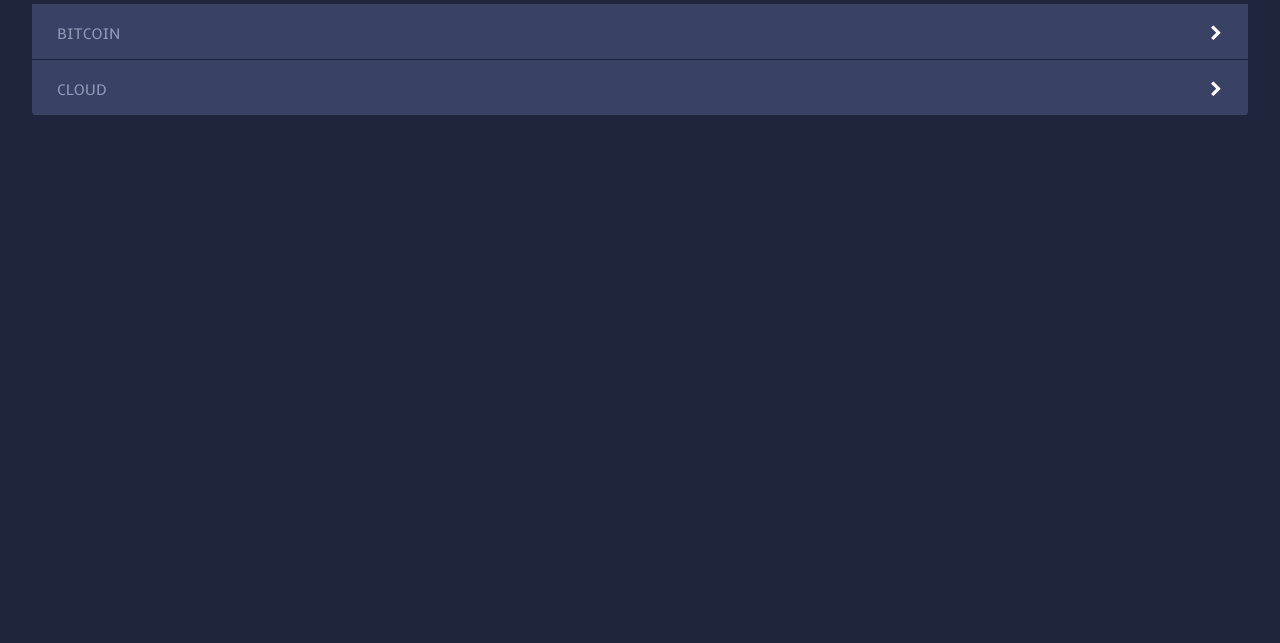
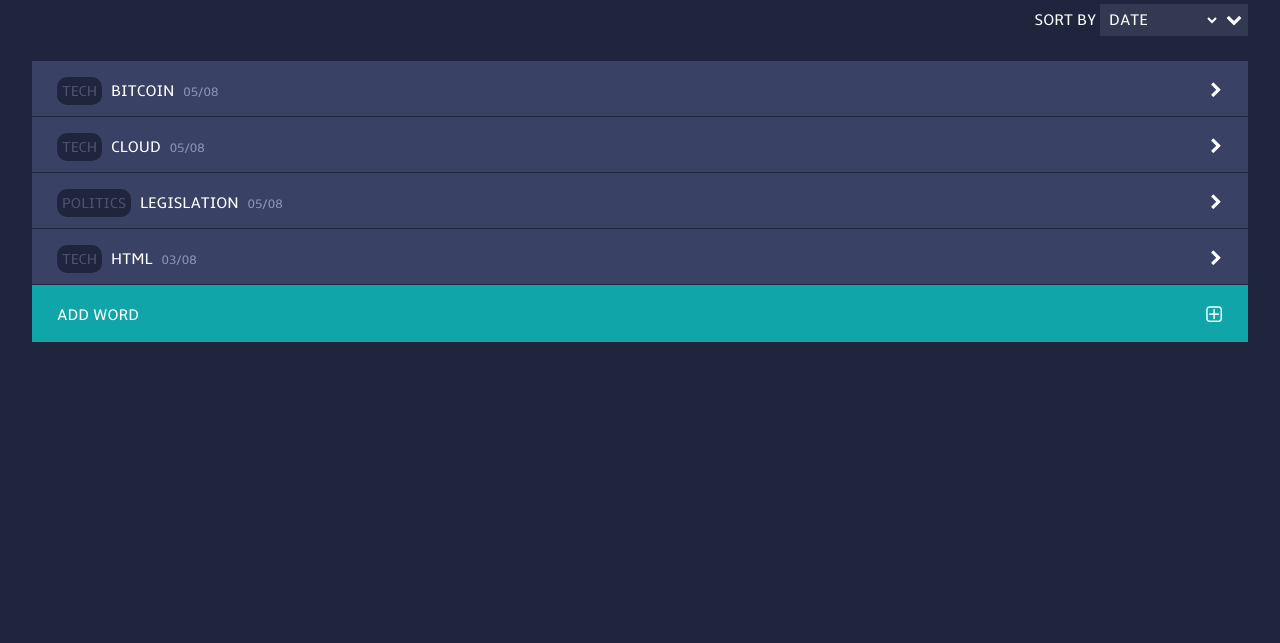
Before and after one commit to cyrsis/languageBackpacker, a plain HTML site: page word-list.html in a window 1280 px wide. Shown: the part 157-800 px from the top of the page. Drawn offline with Linux system fonts and the light colour scheme.

Commit message:
Update word-list ui

```diff
--- a/smartphone/css/style.css
+++ b/smartphone/css/style.css
@@ -674,9 +674,7 @@ fieldset#body {
 	-o-transition: all 0.5s ease-in-out;
 	transition: all 0.5s ease-in-out;
 }
-.temp_list li a:hover span,.temp_list li.active a span{
-	color:#e64c65;
-}
+
 .temp_list li a:hover,.temp_list li.active a{
 	background:#50597b;
 }
--- a/smartphone/css/word-list.css
+++ b/smartphone/css/word-list.css
@@ -10,14 +10,8 @@ textarea:focus {
 .add-word-header {
   color: #10a6a9;
   font-size: 30px;
-  text-align: left;
   font-weight: 800;
-  display: inline;
-}
-
-.add-button {
-  display: inline;
-  text-align: right;
+  text-align: center;
 }
 
 .add-word-field {
@@ -176,3 +170,61 @@ a:visited {
   float: left;
   margin-left: 20px;
 }
+
+.filter {
+  text-align: right;
+  margin-bottom: 5px;
+}
+
+.filter-heading {
+  color: white;
+  display: inline;
+  width: 50px;
+}
+
+.filter select {
+  width: 120px;
+  background-color: rgba(60,66,90,0.7);
+  padding: 5px;
+  text-transform: uppercase;
+  border-radius: 0;
+}
+
+.filter i {
+  color: white;
+}
+
+.chevron-filter {
+  background-color: rgba(60,66,90,0.7);
+  display: inline;
+  padding: 6px;
+  margin-left: -4px;
+}
+
+.word {
+  color: white;
+}
+
+.date {
+  padding-left: 5px;
+  font-size: 0.8em;
+  color: #8d96b4 !important;
+}
+
+.list-tag {
+  background-color: #1f253d;
+  font-size: 15px;
+  color: #4b536e;
+  display: inline;
+  padding: 5px;
+  border-radius: 10px;
+  margin-right: 5px;
+}
+
+.add-word-from-word-list {
+  background-color: #10a6a9;
+}
+
+.add-word-from-word-list i {
+  font-size: 20px;
+}
--- a/word-list.html
+++ b/word-list.html
@@ -70,31 +70,60 @@ License URL: http://creativecommons.org/licenses/by/3.0/
 	    <div class="wrap">
         <div class="column_middle add-word">
 
-          <div class="word-list-top">
-            <h3 class="add-word-header"><i class="fa fa-list-alt" aria-hidden="true"></i>&nbsp;&nbsp;Word List</h3><br>
+          <h3 class="add-word-header"><i class="fa fa-list-alt" aria-hidden="true"></i>&nbsp;&nbsp;Word List (4)</h3><br>
 
-            <div class="add-button">
-              +
+          <div class="filter">
+            <div class="filter-heading">
+              SORT BY
+            </div>
+
+            <select class="add-word-select">
+              <option value="date">Date</option>
+              <option value="category">Category</option>
+            </select>
+
+            <div class="chevron-filter">
+              <i class="fa fa-chevron-down" aria-hidden="true"></i>
             </div>
           </div>
 
+          <br>
+
           <div class="temp_list">
               <ul>
-                  <li><a href="./bitcoin.html">bitcoin
+                  <li><a href="./bitcoin.html">
+                    <div class="list-tag">tech</div>
+                    <span class="word">bitcoin</span>
+                    <span class="date">05/08</span>
                   <label class="digits"><i class="fa fa-chevron-right" aria-hidden="true"></i></label><div class="clear"></div></a></li>
-                  <li><a href="#">cloud
+                  <li><a href="#">
+                    <div class="list-tag">tech</div>
+                    <span class="word">cloud</span>
+                    <span class="date">05/08</span>
                   <label class="digits"><i class="fa fa-chevron-right" aria-hidden="true"></i></label><div class="clear"></div></a></li>
+                  <li><a href="#">
+                    <div class="list-tag">politics</div>
+                    <span class="word">legislation</span>
+                    <span class="date">05/08</span>
+                  <label class="digits"><i class="fa fa-chevron-right" aria-hidden="true"></i></label><div class="clear"></div></a></li>
+                  <li><a href="#">
+                    <div class="list-tag">tech</div>
+                    <span class="word">HTML</span>
+                    <span class="date">03/08</span>
+                  <label class="digits"><i class="fa fa-chevron-right" aria-hidden="true"></i></label><div class="clear"></div></a></li>
+                  <li class="add-word-from-word-list">
+                    <a href="add-word.html">
+                    <span class="add-word-heading">Add Word</span>
+                  <label class="digits"><i class="fa fa-plus-square-o" aria-hidden="true"></i></label><div class="clear"></div></a></li>
               </ul>
             </div>
-
-
  	    </div>
    </div>
    <nav id="menu">
      <ul>
-       <li><a href="#"><i><img src="smartphone/images/user.png"></i> Profile</a></li>
+       <li><a href="menu.html"><i><img src="smartphone/images/user.png"></i> Profile</a></li>
        <li><a href="#"><span><i><img src="smartphone/images/mail.png"></i> Messages</span><label class="digits active">5</label><div class="clear"></div></a></li>
-         <li><a href="#"><span> <i><img src="smartphone/images/invites.png"></i>Explore Teachers</span><label class="digits">2</label><div class="clear"></div></a></li>
+         <li><a href="explore.html"><span> <i><img src="smartphone/images/invites.png"></i>Explore Teachers</span><label class="digits">2</label><div class="clear"></div></a></li>
          <li><a href="word-list.html"><i><img src="smartphone/images/favourite.png" alt="" /></i>My Word List</a></li>
        <li><a href="#"><i><img src="smartphone/images/settings.png" alt="" /></i>Settings</a></li>
      </ul>
@@ -102,17 +131,8 @@ License URL: http://creativecommons.org/licenses/by/3.0/
 
      <script>
       $(document).ready(function() {
-        $('.tag-input').keypress(function (e) {
-          var key = e.which;
-          var term = $(this).val();
-          if (key == 13) {
-            $(this).val("");
-            $('.tags-list').append("<div class='single-tag'>" + term + "&nbsp;&nbsp;<i class='fa fa-times delete-tag' aria-hidden='true'></i></div>");
-          }
-        });
-
-        $('.tags-list').on('click', '.single-tag', function() {
-          $(this).remove();
+        $('.filter').change(function() {
+            $('.temp_list').html("<ul><li><a href='./bitcoin.html'><div class='list-tag'>tech</div><span class='word'>bitcoin</span><span class='date'>05/08</span><label class='digits'><i class='fa fa-chevron-right' aria-hidden='true'></i></label><div class='clear'></div></a></li><li><a href='#'><div class='list-tag'>tech</div><span class='word'>cloud</span><span class='date'>05/08</span><label class='digits'><i class='fa fa-chevron-right' aria-hidden='true'></i></label><div class='clear'></div></a></li><li><a href='#'><div class='list-tag'>tech</div><span class='word'>HTML</span><span class='date'>03/08</span><label class='digits'><i class='fa fa-chevron-right' aria-hidden='true'></i></label><div class='clear'></div></a></li><li><a href='#'><div class='list-tag'>politics</div><span class='word'>legislation</span><span class='date'>05/08</span><label class='digits'><i class='fa fa-chevron-right' aria-hidden='true'></i></label><div class='clear'></div></a></li><li class='add-word-from-word-list'><a href='add-word.html'><span class='add-word-heading'>Add Word</span><label class='digits'><i class='fa fa-plus-square-o' aria-hidden='true'></i></label><div class='clear'></div></a></li></ul>");
         });
       });
      </script>
```
Also changed, not shown: add-word.html (+5 -9 lines), bitcoin.html (+2 -2 lines), explore.html (+1 -1 lines), menu.html (+2 -2 lines).
